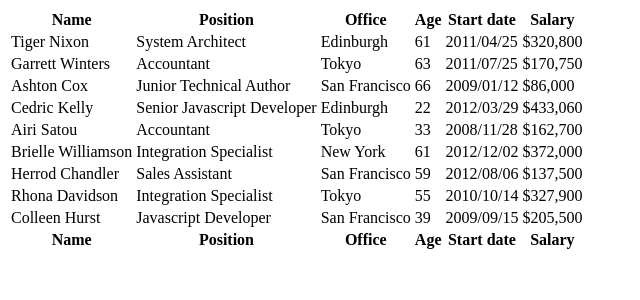
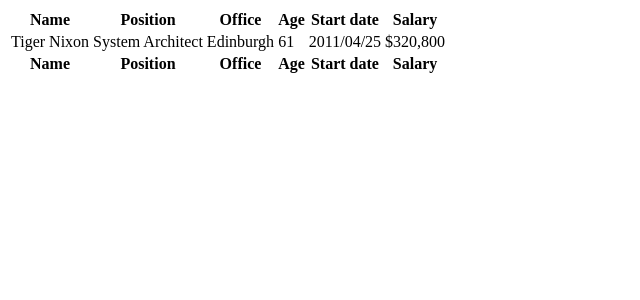
Before and after one commit to hanoiS/shop, a PHP site: page / in a window 1280 px wide. Shown: the top 300 px of the page, without its empty margins (0-640 px from the left). Run offline with PHP 8.4, Linux system fonts and the light colour scheme; some libraries are stand-ins or nearby versions.

Commit message:
Update index.php

```diff
--- a/index.php
+++ b/index.php
@@ -43,70 +43,7 @@
                 <td>2011/04/25</td>
                 <td>$320,800</td>
             </tr>
-            <tr>
-                <td>Garrett Winters</td>
-                <td>Accountant</td>
-                <td>Tokyo</td>
-                <td>63</td>
-                <td>2011/07/25</td>
-                <td>$170,750</td>
-            </tr>
-            <tr>
-                <td>Ashton Cox</td>
-                <td>Junior Technical Author</td>
-                <td>San Francisco</td>
-                <td>66</td>
-                <td>2009/01/12</td>
-                <td>$86,000</td>
-            </tr>
-            <tr>
-                <td>Cedric Kelly</td>
-                <td>Senior Javascript Developer</td>
-                <td>Edinburgh</td>
-                <td>22</td>
-                <td>2012/03/29</td>
-                <td>$433,060</td>
-            </tr>
-            <tr>
-                <td>Airi Satou</td>
-                <td>Accountant</td>
-                <td>Tokyo</td>
-                <td>33</td>
-                <td>2008/11/28</td>
-                <td>$162,700</td>
-            </tr>
-            <tr>
-                <td>Brielle Williamson</td>
-                <td>Integration Specialist</td>
-                <td>New York</td>
-                <td>61</td>
-                <td>2012/12/02</td>
-                <td>$372,000</td>
-            </tr>
-            <tr>
-                <td>Herrod Chandler</td>
-                <td>Sales Assistant</td>
-                <td>San Francisco</td>
-                <td>59</td>
-                <td>2012/08/06</td>
-                <td>$137,500</td>
-            </tr>
-            <tr>
-                <td>Rhona Davidson</td>
-                <td>Integration Specialist</td>
-                <td>Tokyo</td>
-                <td>55</td>
-                <td>2010/10/14</td>
-                <td>$327,900</td>
-            </tr>
-            <tr>
-                <td>Colleen Hurst</td>
-                <td>Javascript Developer</td>
-                <td>San Francisco</td>
-                <td>39</td>
-                <td>2009/09/15</td>
-                <td>$205,500</td>
-            </tr>
+
 
 
         </tbody>
```
